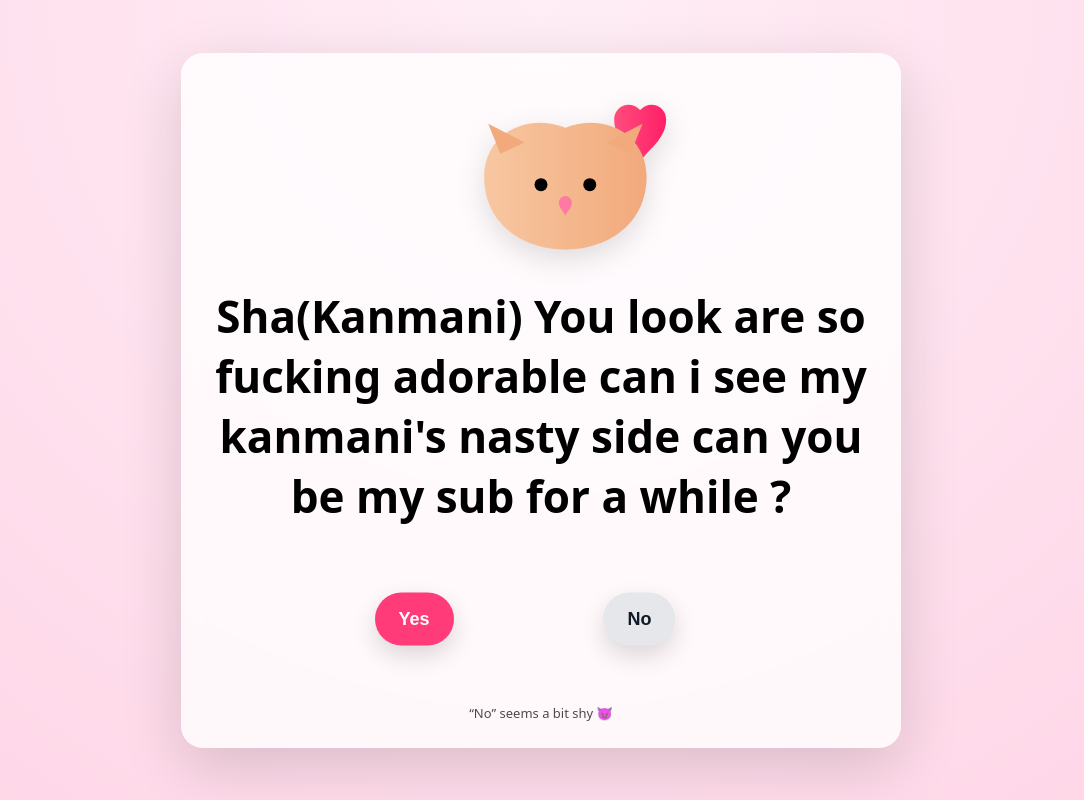
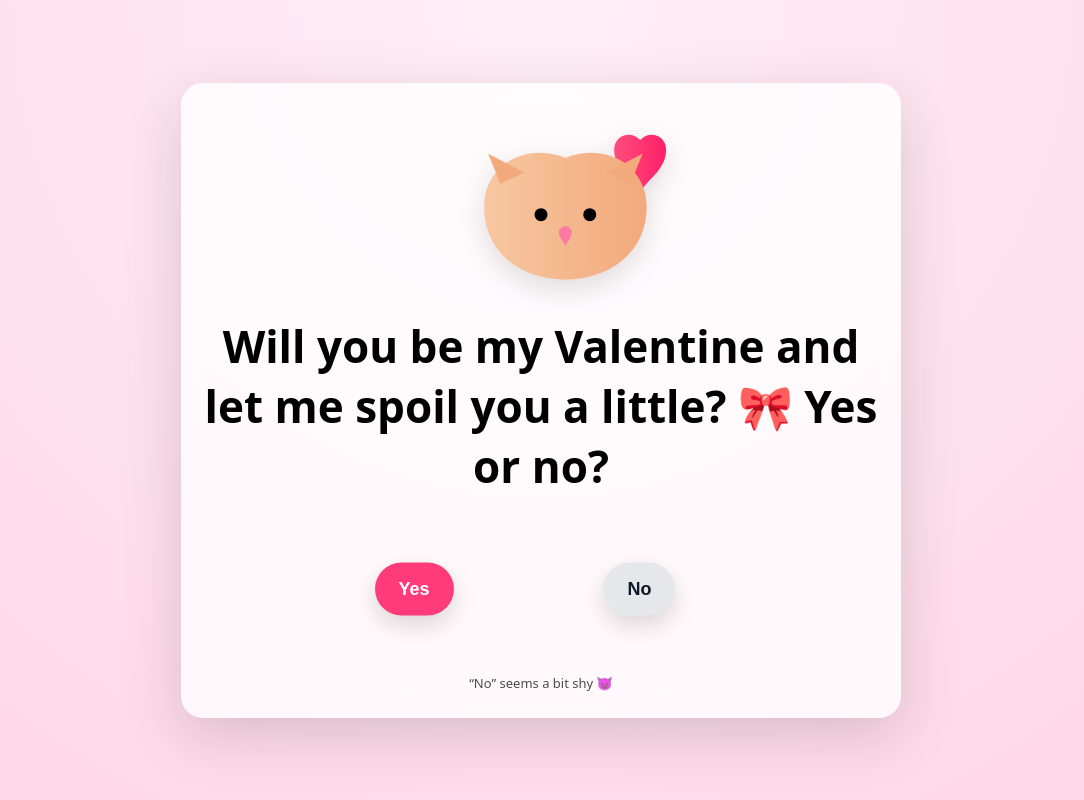
Before and after one commit to Battery03/love, a plain HTML site: page index.html in a window 1280 px wide. Shown: the whole page, without its empty margins (99-1183 px from the left). Drawn offline with nearby package versions, Linux system fonts and the light colour scheme.

Commit message:
Update index.html

```diff
--- a/index.html
+++ b/index.html
@@ -171,7 +171,7 @@
             fill="#ff7aa2"/>
     </svg>
 
-    <h1>Sha(Kanmani) You look are so fucking adorable can i see my kanmani's nasty side can you be my sub for a while ?</h1>
+    <h1>Will you be my Valentine and let me spoil you a little? 🎀 Yes or no?</h1>
 
     <section class="button-zone" id="zone">
       <button id="yesBtn">Yes</button>
```
